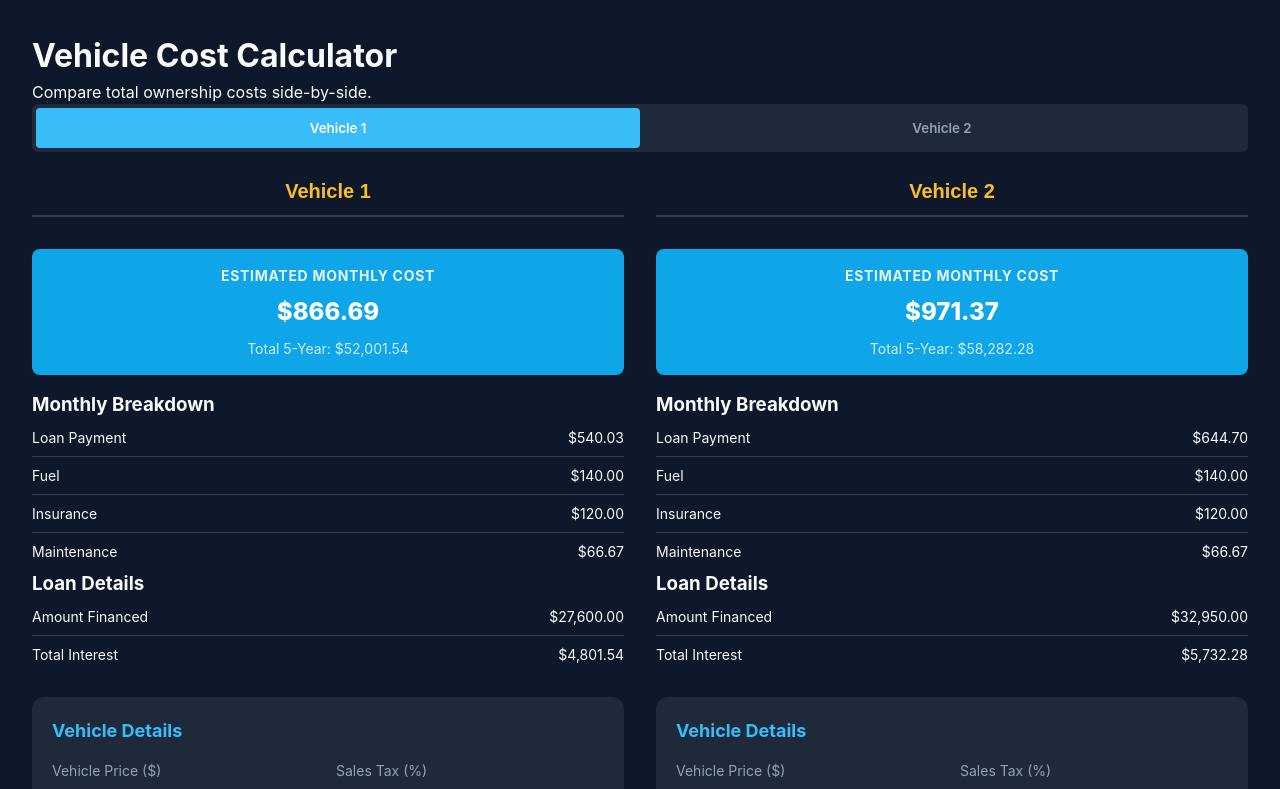
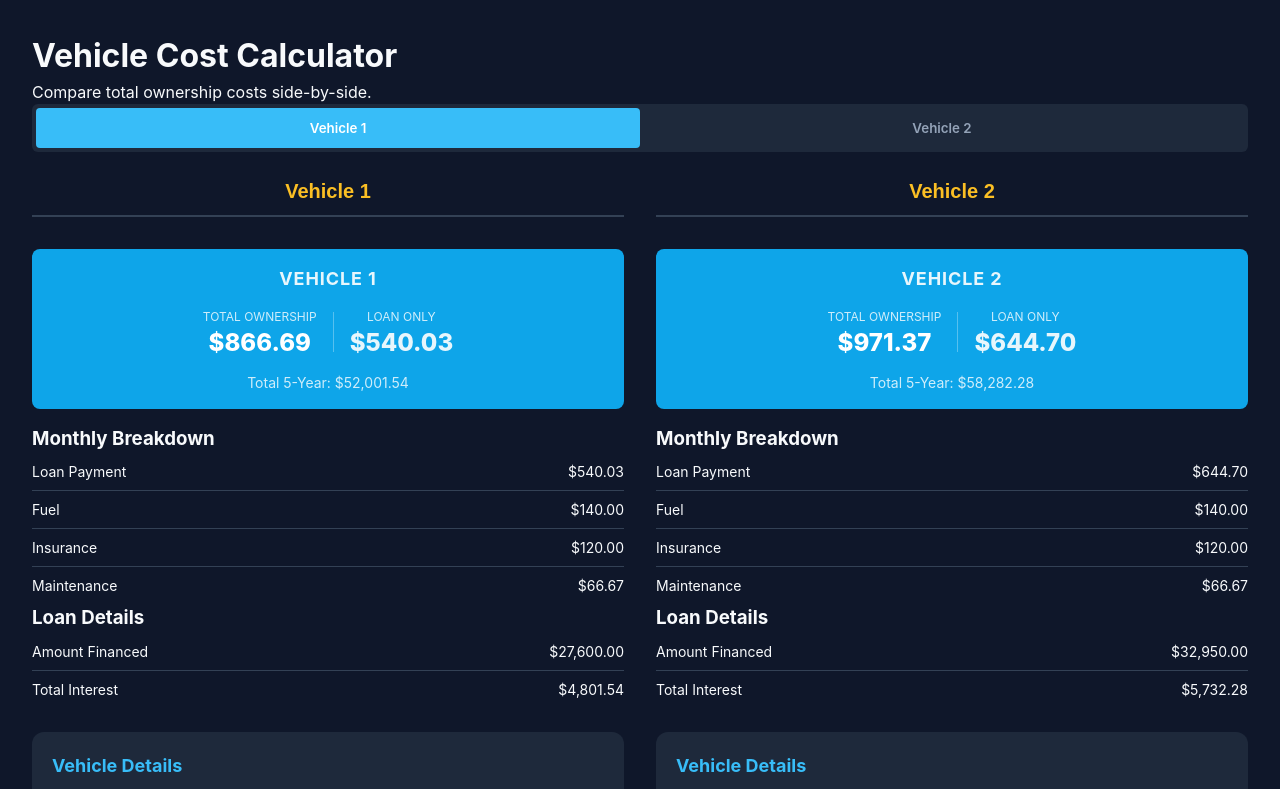
Before and after one commit to npatricksmith-oss/vehicle-cost-calculator, a React (Vite) app: page / in a window 1280 px wide. Shown: the top 789 px of the page. Built offline with nearby package versions, Linux system fonts and the light colour scheme.

Commit message:
Enhancement: Add Vehicle Naming to Results and split Total vs Loan Cost

```diff
--- a/src/App.css
+++ b/src/App.css
@@ -193,17 +193,50 @@ select:focus {
 }
 
 .primary-result h2 {
-    font-size: var(--font-size-sm);
+    font-size: var(--font-size-lg);
+    font-weight: 700;
     text-transform: uppercase;
     letter-spacing: 0.05em;
     opacity: 0.9;
-    margin-bottom: var(--spacing-2);
+    margin-bottom: var(--spacing-4);
+}
+
+.result-row-primary {
+    display: flex;
+    justify-content: center;
+    align-items: center;
+    gap: var(--spacing-4);
+    margin-bottom: var(--spacing-4);
+}
+
+.result-metric {
+    display: flex;
+    flex-direction: column;
+    align-items: center;
+}
+
+.metric-label {
+    opacity: 0.8;
+    margin-bottom: var(--spacing-1);
+    text-transform: uppercase;
+    font-size: 0.75rem;
 }
 
 .big-number {
     font-size: var(--font-size-3xl);
     font-weight: 800;
-    margin-bottom: var(--spacing-2);
+    line-height: 1.1;
+}
+
+.secondary-metric {
+    font-size: var(--font-size-2xl);
+    opacity: 0.9;
+}
+
+.result-divider {
+    width: 1px;
+    height: 40px;
+    background: rgba(255, 255, 255, 0.3);
 }
 
 .sub-text {
--- a/src/App.jsx
+++ b/src/App.jsx
@@ -94,7 +94,7 @@ function App() {
             </div>
 
             <div className="card results-card-mini">
-              <ResultsDisplay results={results[index]} isComparison={true} />
+              <ResultsDisplay results={results[index]} carName={car.name} isComparison={true} />
             </div>
 
             <div className="card input-card">
--- a/src/components/ResultsDisplay.jsx
+++ b/src/components/ResultsDisplay.jsx
@@ -1,6 +1,6 @@
 import React from 'react';
 
-export default function ResultsDisplay({ results }) {
+export default function ResultsDisplay({ results, carName }) {
     if (!results) return null;
 
     const formatCurrency = (val) =>
@@ -9,8 +9,20 @@ export default function ResultsDisplay({ results }) {
     return (
         <div className="results-container">
             <div className="primary-result">
-                <h2>{results.isComparison ? 'Monthly Cost' : 'Estimated Monthly Cost'}</h2>
-                <div className="big-number">{formatCurrency(results.totalMonthly)}</div>
+                <h2>{carName ? carName : 'Monthly Cost'}</h2>
+
+                <div className="result-row-primary">
+                    <div className="result-metric">
+                        <span className="metric-label">Total Ownership</span>
+                        <div className="big-number">{formatCurrency(results.totalMonthly)}</div>
+                    </div>
+                    <div className="result-divider"></div>
+                    <div className="result-metric">
+                        <span className="metric-label">Loan Only</span>
+                        <div className="big-number secondary-metric">{formatCurrency(results.loan.monthlyPayment)}</div>
+                    </div>
+                </div>
+
                 <p className="sub-text">Total 5-Year: {formatCurrency(results.total5Year)}</p>
             </div>
 
```
